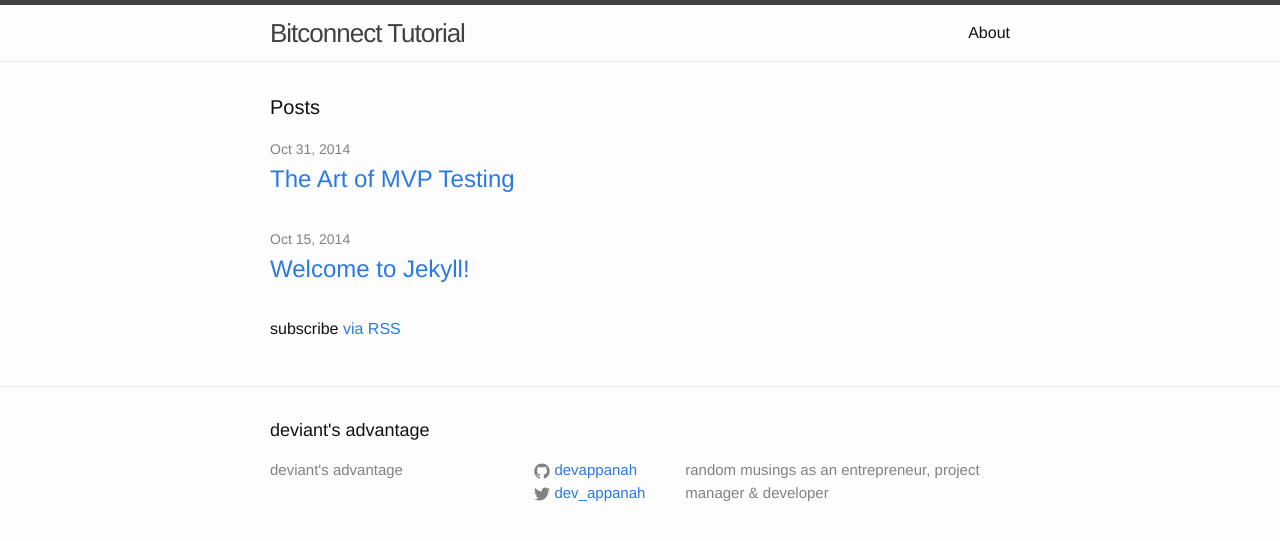
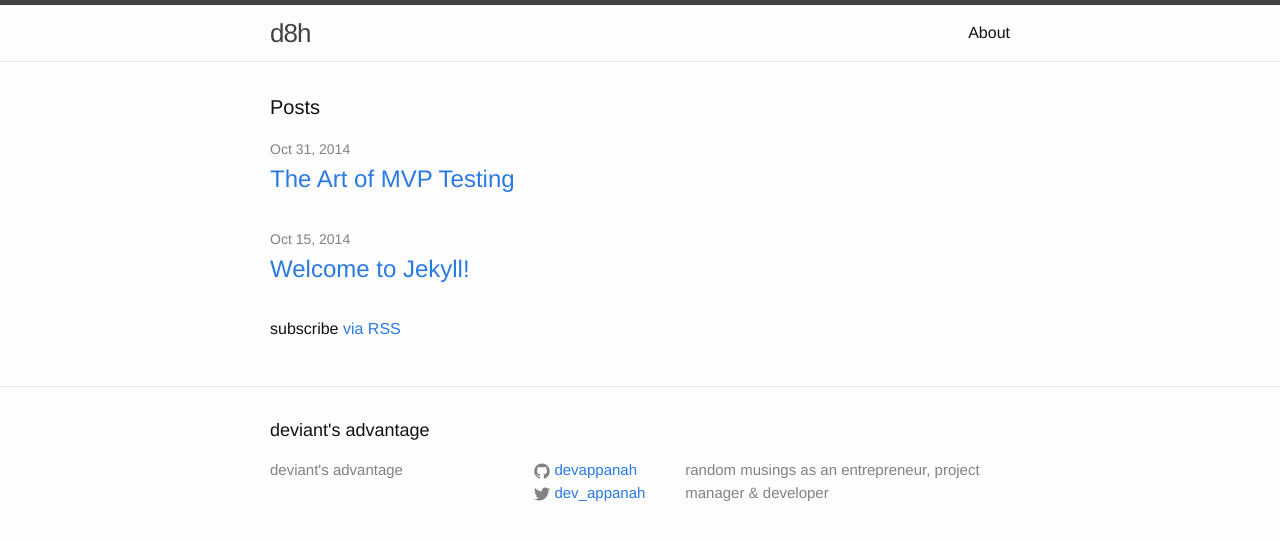
Before and after one commit to devappanah/d8h.github.io, a Jekyll site: the page built from index.html, in a window 1280 px wide. Shown: the top 541 px of the page. Built offline with Jekyll 4.4.1, drawn with Linux system fonts in a browser that asks for light colours.

Commit message:
Changed header text

```diff
--- a/_includes/header.html
+++ b/_includes/header.html
@@ -2,8 +2,7 @@
 
   <div class="wrapper">
 
-    <a class="site-title" href="{{ site.baseurl }}/">Bitconnect Tutorial</a>
-
+    <a class="site-title" href="{{ site.baseurl }}/">d8h</a>
     <nav class="site-nav">
       <a href="#" class="menu-icon">
         <svg viewBox="0 0 18 15">
```
